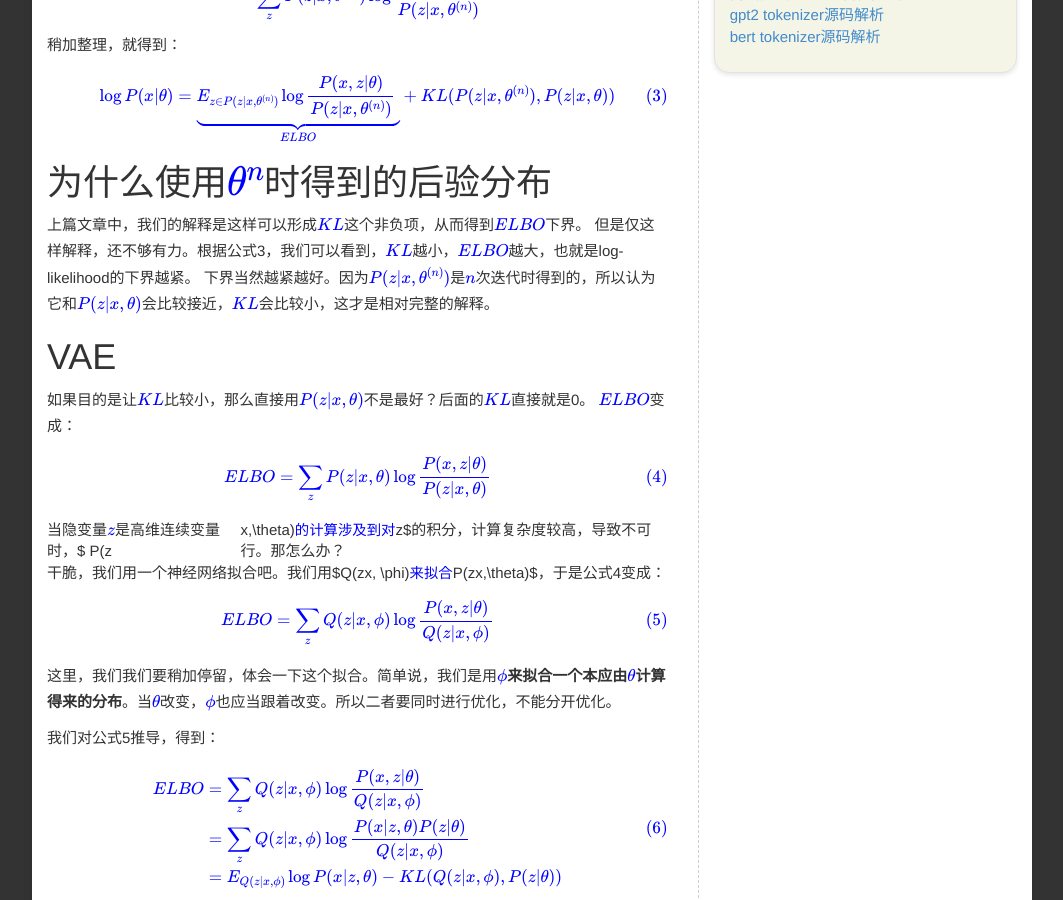
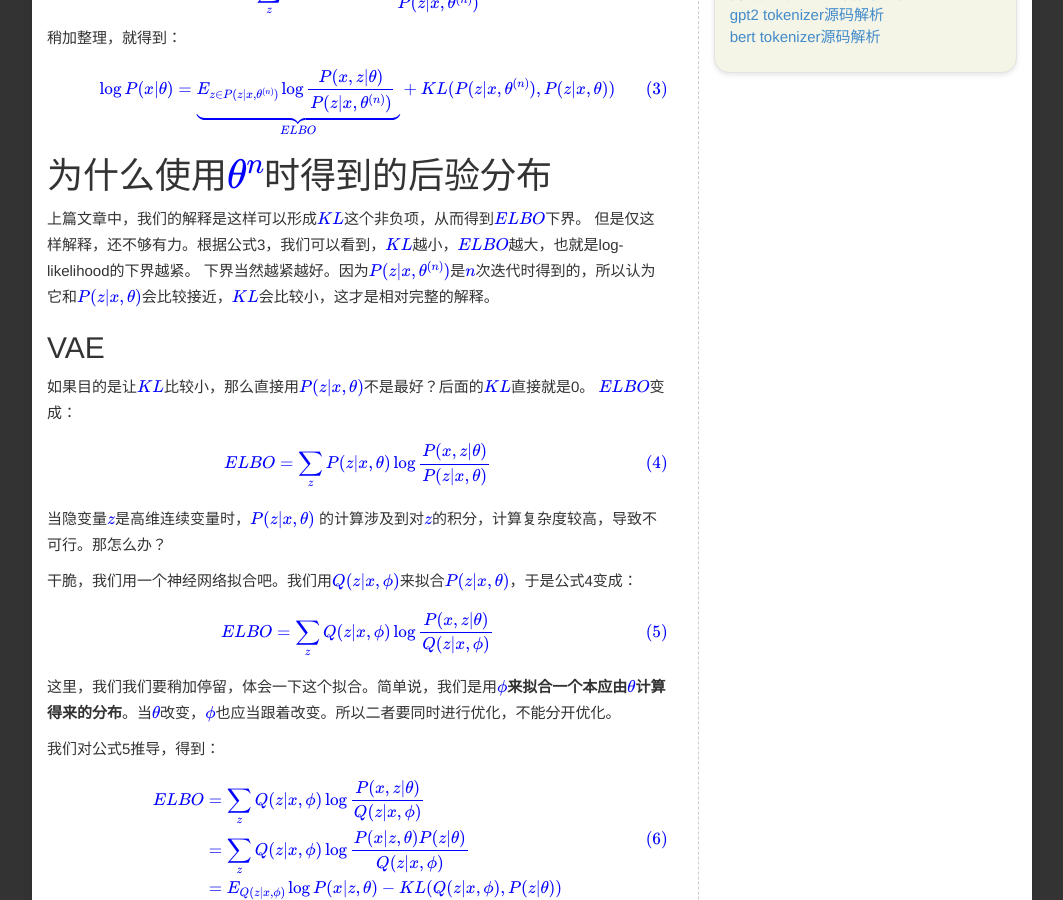
Before and after one commit to liwenju0/liwenju0.github.io, a Jekyll site: the page built from _posts/2024-12-03-理解VAE算法.md, in a window 1280 px wide and 900 px high, scrolled down 465 px. Shown: the whole window, without its empty margins (108-1171 px from the left). Built offline with Jekyll 4.4.1, drawn with Linux system fonts in a browser that asks for light colours; comment, search, counter and statistics services are not loaded.

Commit message:
调整vae

```diff
--- a/_posts/2024-12-03-理解VAE算法.md
+++ b/_posts/2024-12-03-理解VAE算法.md
@@ -10,7 +10,7 @@ published: true
 
 <!--more-->
 
-# 回顾EM算法
+## 回顾EM算法
 让我们回顾一下，我们得到$EM$算法的关键步骤如下。首先，我们将log-likelihood分解成了联合分布和后验分布。
 
 $$
@@ -35,19 +35,19 @@ $$
 # 为什么使用$\theta^{n}$时得到的后验分布
 上篇文章中，我们的解释是这样可以形成$KL$这个非负项，从而得到$ELBO$下界。
 但是仅这样解释，还不够有力。根据公式3，我们可以看到，$KL$越小，$ELBO$越大，也就是log-likelihood的下界越紧。
-下界当然越紧越好。因为$P(z|x, \theta^{(n)})$是$n$次迭代时得到的，所以认为它和$P(z|x, \theta)$会比较接近，$KL$会比较小，这才是相对完整的解释。
+下界当然越紧越好。因为$P(z \vert x, \theta^{(n)})$是$n$次迭代时得到的，所以认为它和$P(z \vert x, \theta)$会比较接近，$KL$会比较小，这才是相对完整的解释。
 
-# VAE
-如果目的是让$KL$比较小，那么直接用$P(z|x, \theta)$不是最好？后面的$KL$直接就是0。
+## VAE
+如果目的是让$KL$比较小，那么直接用$P(z \vert x, \theta)$不是最好？后面的$KL$直接就是0。
 $ELBO$变成：
 
 $$
 ELBO = \sum_{z} P(z|x, \theta) \log \frac{P(x,z|\theta)}{P(z|x, \theta)} \tag{4}
 $$
 
-当隐变量$z$是高维连续变量时，$ P(z|x,\theta)$ 的计算涉及到对$z$的积分，计算复杂度较高，导致不可行。那怎么办？
+当隐变量$z$是高维连续变量时，$ P(z \vert x,\theta)$ 的计算涉及到对$z$的积分，计算复杂度较高，导致不可行。那怎么办？
 
-干脆，我们用一个神经网络拟合吧。我们用$Q(z|x, \phi)$来拟合$P(z|x,\theta)$，于是公式4变成：
+干脆，我们用一个神经网络拟合吧。我们用$Q(z \vert x, \phi)$来拟合$P(z \vert x,\theta)$，于是公式4变成：
 
 $$
 ELBO = \sum_{z} Q(z|x, \phi) \log \frac{P(x,z|\theta)}{Q(z|x, \phi)} \tag{5}
@@ -77,7 +77,7 @@ $E_{Q(z \vert x, \phi)} \log P(x \vert z, \theta)$ 这里的期望，我们也
 
 解决这个问题的办法，就是使用重参数化技巧。
 
-# 重参数化技巧
+## 重参数化技巧
 
 重参数化技巧的核心就是从一个简单的分布中采样，然后通过一个**确定的函数**，将采样结果映射到我们需要的分布中。
 
@@ -97,6 +97,6 @@ $$
 
 关于重参数技巧，笔者也查阅了一些资料。并非所有分布都可以使用重参数化技巧，我们这里使用的正态分布是可以的。
 
-# 总结
+## 总结
 
 至此，总算写出了笔者对$VAE$的理解。笔者认为，从$EM$算法引出$VAE$算法，保持认识的连续性，有助于理解$VAE$。
```
